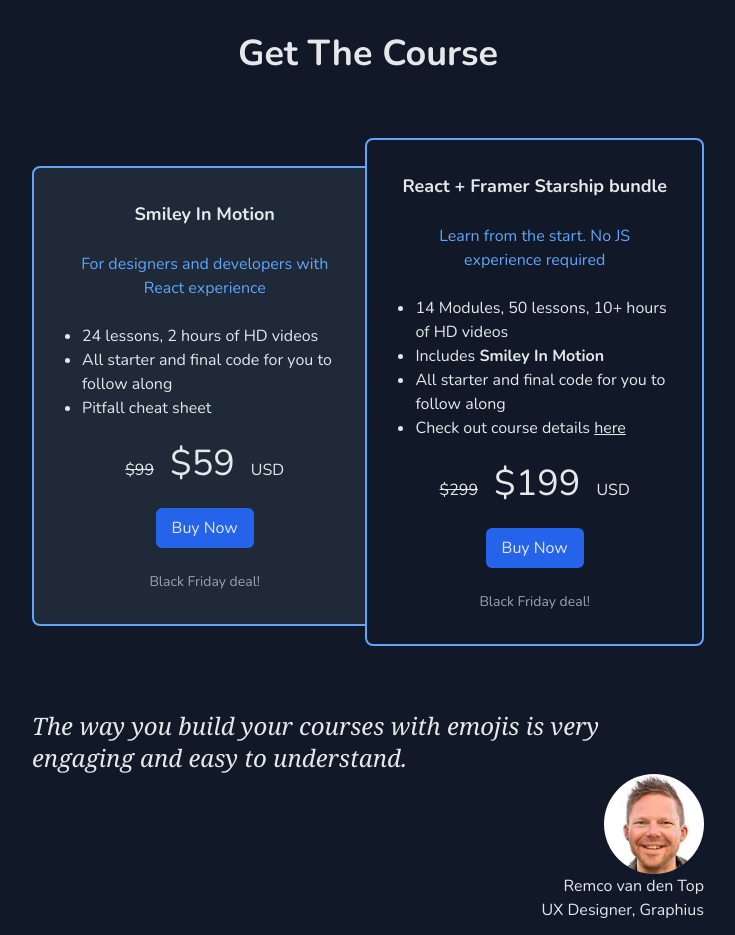
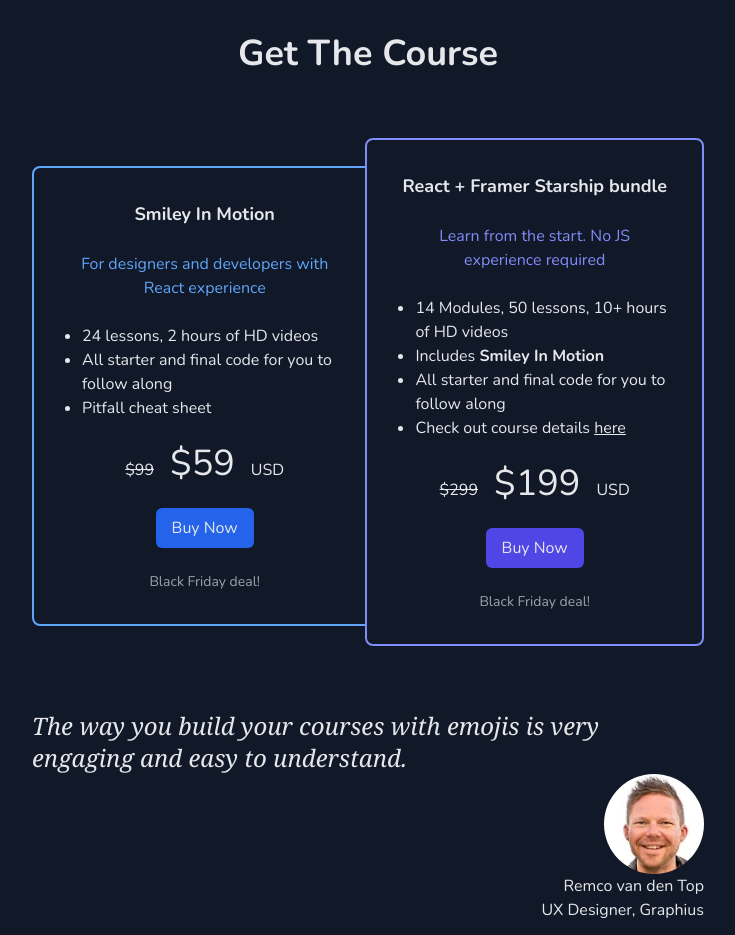
Before and after one commit to lintonye/smileys-in-motion, a Next.js app in the folder smileysinmotion.com/: page / in a window 1280 px wide. Shown: the part 3720-4655 px from the top of the page, without its empty margins (272-1007 px from the left). Built offline with nearby package versions, Linux system fonts and the light colour scheme.

Commit message:
Improve pricing card featured

```diff
--- a/smileysinmotion.com/components/Home.js
+++ b/smileysinmotion.com/components/Home.js
@@ -565,13 +565,19 @@ function PricingCard({
 }) {
   return (
     <div
-      className={`border-blue-400 border-solid border-2 p-8
-    rounded-lg flex flex-col justify-center items-center space-y-6 ${
-      featured ? "bg-gray-900" : "bg-gray-800 "
-    } ${className}`}
+      className={`${
+        featured ? "border-indigo-400" : "border-blue-400"
+      } border-solid border-2 p-8
+    rounded-lg flex flex-col justify-center items-center space-y-6 bg-gray-900 " ${className}`}
     >
       <div className="font-semibold text-lg text-center">{title}</div>
-      <div className="text-center text-blue-400">{subtitle}</div>
+      <div
+        className={`text-center ${
+          featured ? "text-indigo-400" : "text-blue-400"
+        }`}
+      >
+        {subtitle}
+      </div>
       <ul className="list-outside list-disc ml-4">{children}</ul>
       <div className="space-x-4">
         <span className="line-through">${price}</span>
@@ -580,7 +586,11 @@ function PricingCard({
       </div>
       <a
         href={purchaseLink}
-        className="rounded-md bg-blue-600 px-4 py-2 hover:bg-blue-500"
+        className={`rounded-md px-4 py-2 ${
+          featured
+            ? "bg-indigo-600 hover:bg-indigo-500"
+            : "bg-blue-600 hover:bg-blue-500"
+        }`}
       >
         Buy Now
       </a>
```
